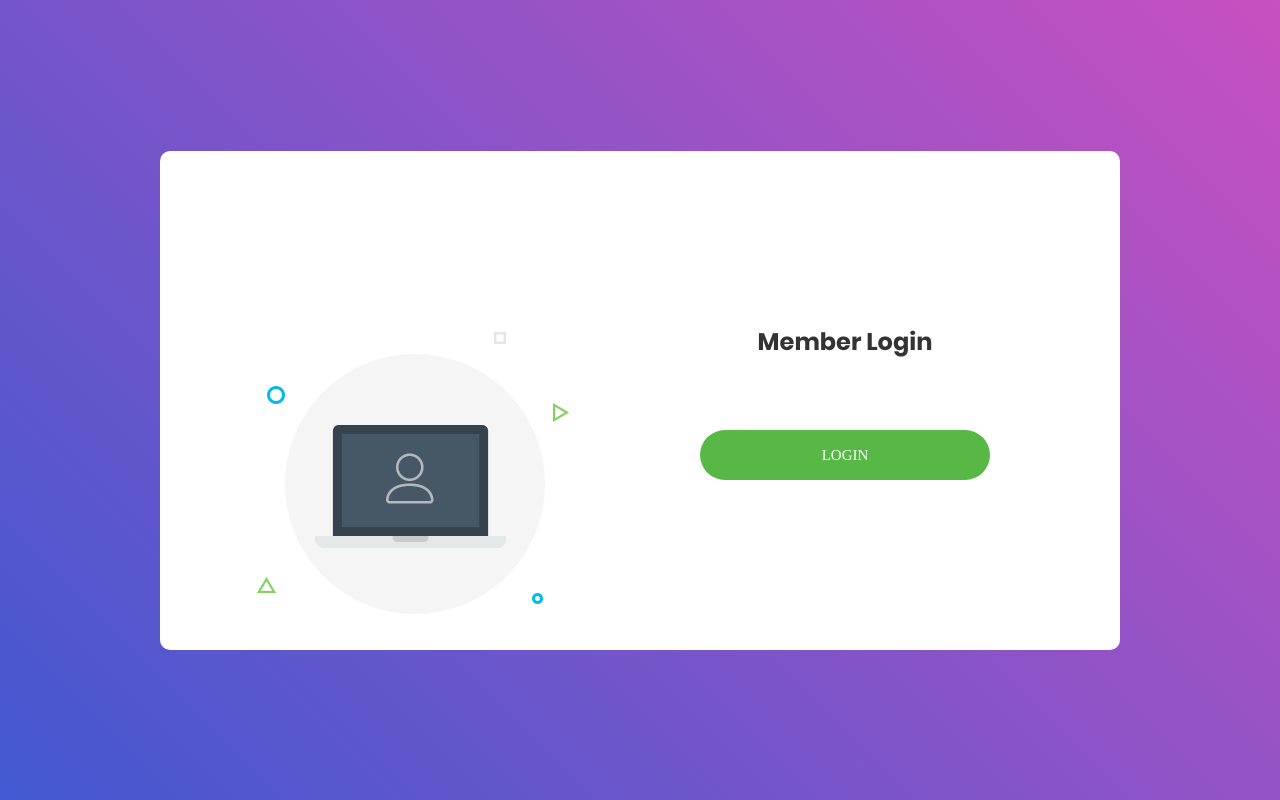
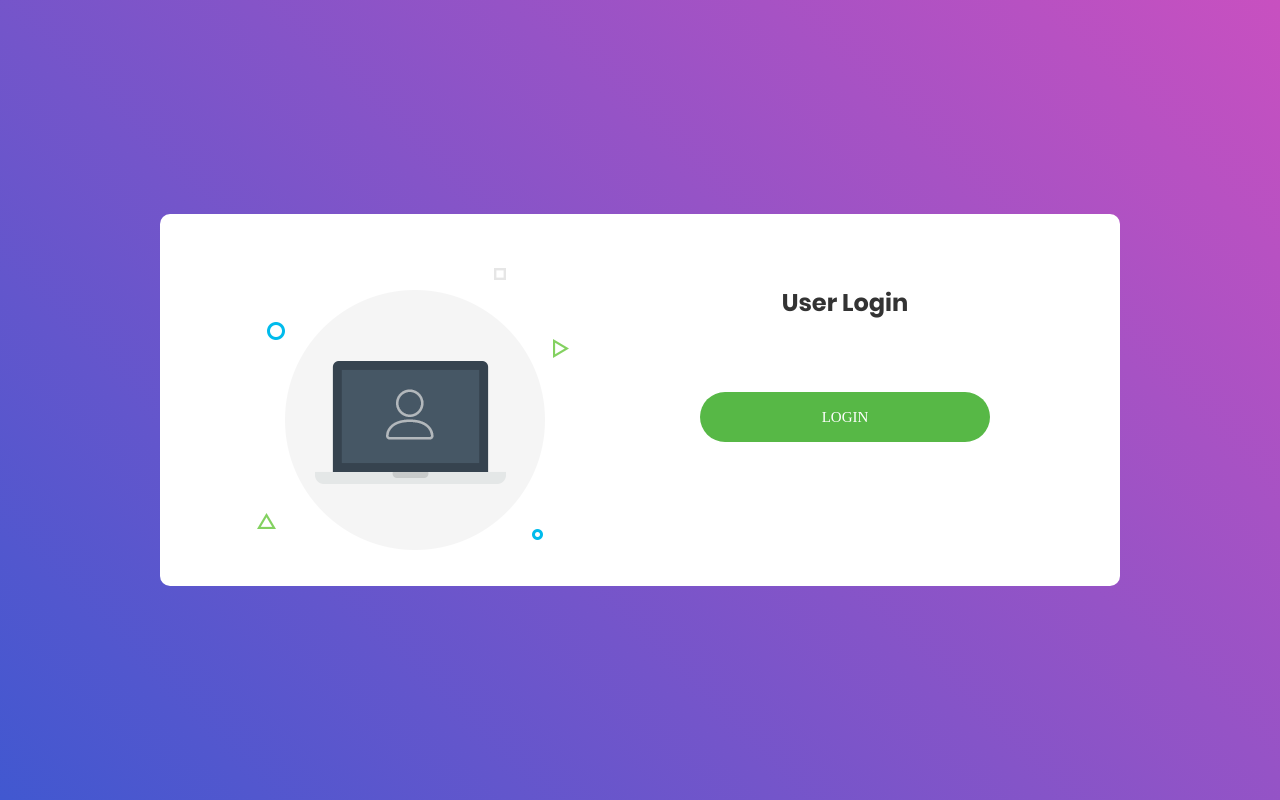
Before and after one commit to testfirebaseacct/myroomreservation, a plain HTML site: page public/index.html in a window 1280 px wide. Drawn offline with Linux system fonts and the light colour scheme; some packages are replaced by stand-ins of ours; a web font is replaced by a local one.

Commit message:
changes in css -ja

```diff
--- a/public/css/main.css
+++ b/public/css/main.css
@@ -188,7 +188,7 @@ iframe {
   display: flex;
   flex-wrap: wrap;
   justify-content: space-between;
-  padding: 177px 130px 33px 95px;
+  padding: 50px 130px 33px 95px;
 }
 
 /*------------------------------------------------------------------
@@ -217,6 +217,7 @@ iframe {
 
   width: 100%;
   display: block;
+  padding-top: 25px;
   padding-bottom: 54px;
 }
 
--- a/public/index.html
+++ b/public/index.html
@@ -51,7 +51,7 @@
   <body>
     	<div class="limiter">
         <div class="container-login100">
-          <div class="wrap-login100">
+          <div class="wrap-login100" padding="50px" >
 
               <div class="login100-pic js-tilt" data-tilt>
                 <img src="images/img-01.png" alt="IMG">
@@ -59,53 +59,18 @@
 
               <form class="login100-form validate-form">
                 <span class="login100-form-title">
-                Member Login
+                  User Login
                 </span>
-
-              <!-- <div class="wrap-input100 validate-input" data-validate = "Valid email is required: ex@abc.xyz">
-                <input class="input100" type="text" name="email" placeholder="Email">
-                <span class="focus-input100"></span>
-                <span class="symbol-input100">
-                  <i class="fa fa-envelope" aria-hidden="true"></i>
-                </span>
-              </div>
-
-              <div class="wrap-input100 validate-input" data-validate = "Password is required">
-                <input class="input100" type="password" name="pass" placeholder="Password">
-                <span class="focus-input100"></span>
-                <span class="symbol-input100">
-                  <i class="fa fa-lock" aria-hidden="true"></i>
-                </span>
-              </div> -->
-
                 <div class="container-login100-form-btn">
                   <button class="login100-form-btn" id="signInButton">
                     Login
                   </button>
                 </div>
+              </form>
 
-              <!-- <div class="text-center p-t-12">
-                <span class="txt1">
-                  Forgot
-                </span>
-                <a class="txt2" href="#">
-                  Username / Password?
-                </a>
-              </div>
-
-              <div class="text-center p-t-136">
-                <a class="txt2" href="#">
-                  Create your Account
-                  <i class="fa fa-long-arrow-right m-l-5" aria-hidden="true"></i>
-                </a>
-              </div> -->
-            </form>
           </div>
         </div>
       </div>
-
-
-
 
     <!--===============================================================================================-->
       <script src="vendor/jquery/jquery-3.2.1.min.js"></script>
```
Lines whose indentation alone changed are shown as unchanged.
